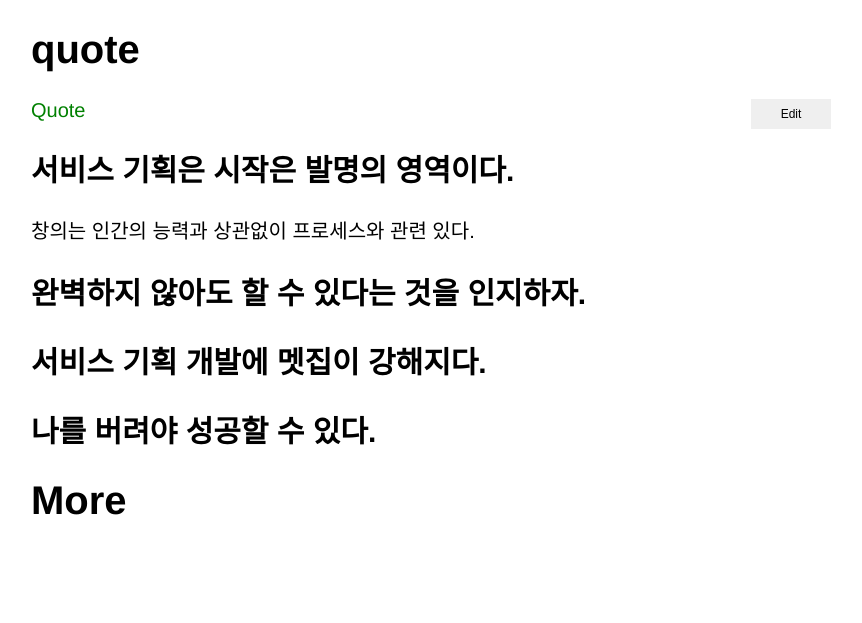
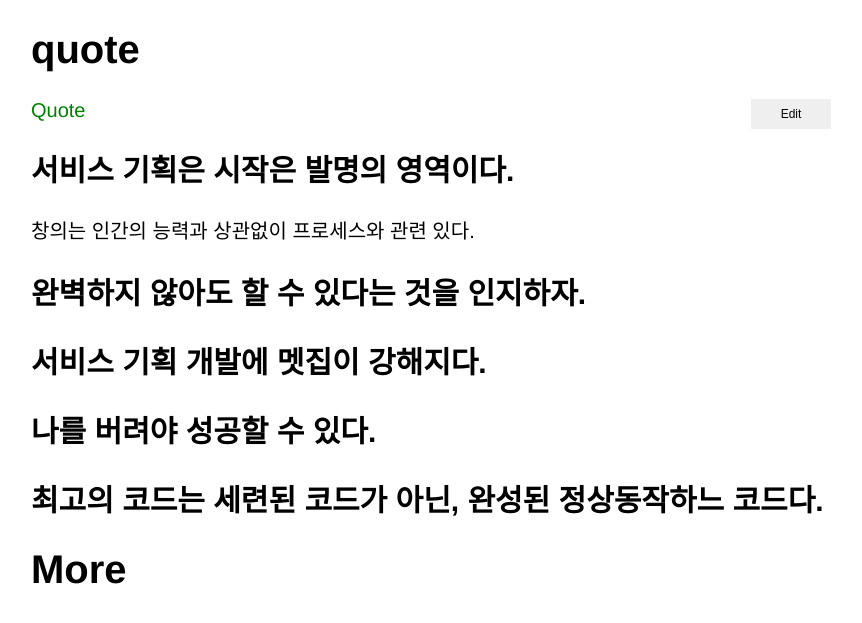
Before and after one commit to xiote/20200810_xiote.github.io, a Jekyll site: the page built from _posts/2020-08-05-14-38-28.md, in a window 1280 px wide. Shown: the top 623 px of the page, without its empty margins (209-1071 px from the left). Built offline with Jekyll 4.4.1, drawn with Linux system fonts in a browser that asks for light colours.

Commit message:
Update 2020-08-05-14-38-28.md

```diff
--- a/_posts/2020-08-05-14-38-28.md
+++ b/_posts/2020-08-05-14-38-28.md
@@ -14,4 +14,6 @@ tags: quote
 
 ## 나를 버려야 성공할 수 있다.
 
+## 최고의 코드는 세련된 코드가 아닌, 완성된 정상동작하느 코드다.
+
 # More
```
